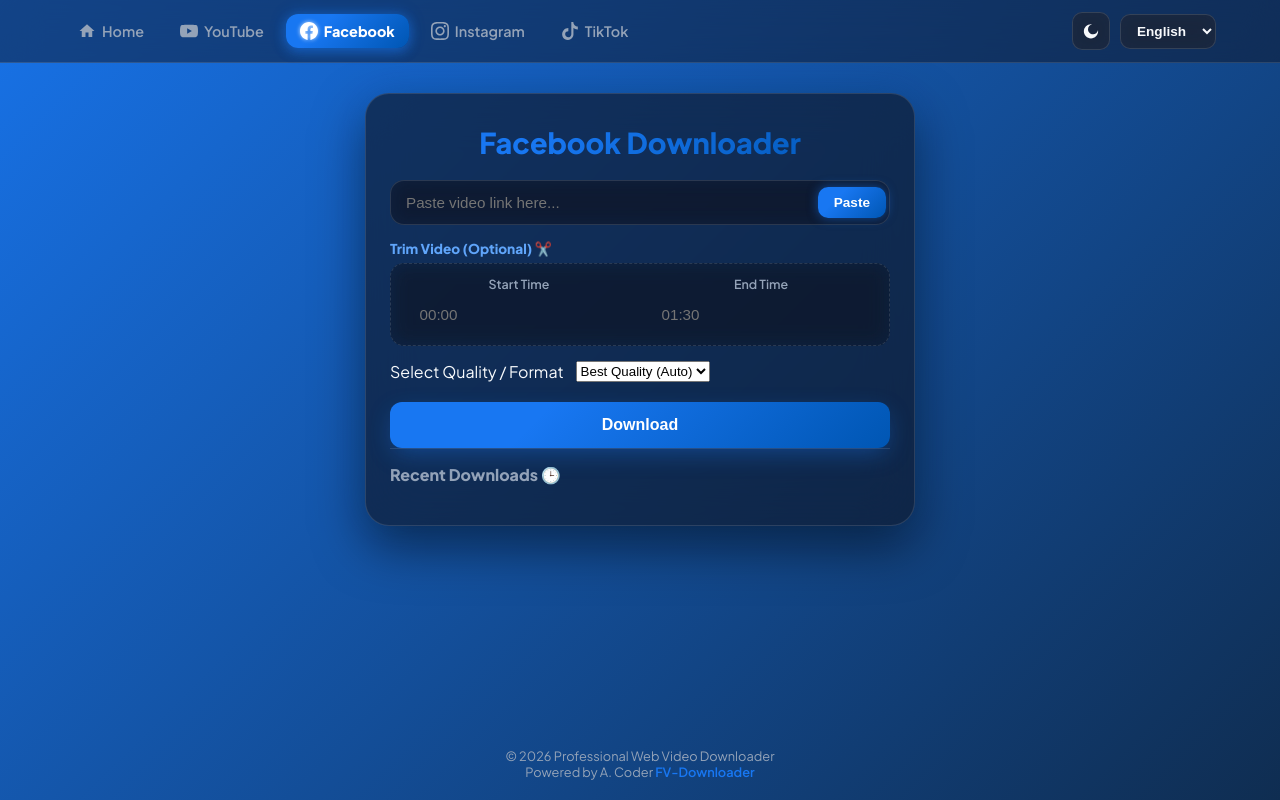
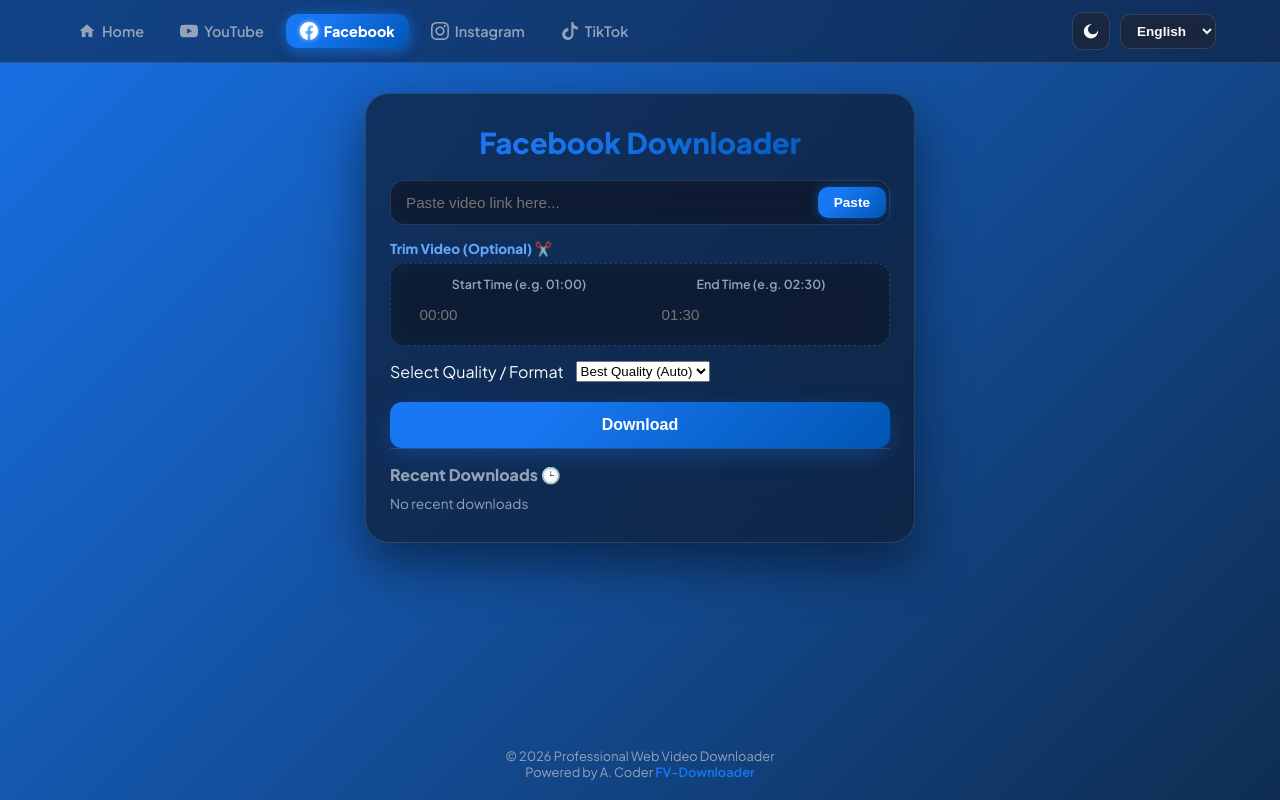
Before and after one commit to m7f0n3-spec/free-video-downloader, a Flask app: page /facebook in a window 1280 px wide. Run offline with Flask 3, Linux system fonts and the light colour scheme; data that the repository does not hold is empty; some libraries are stand-ins or nearby versions.

Commit message:
quick update

```diff
--- a/templates/facebook.html
+++ b/templates/facebook.html
@@ -601,7 +601,7 @@
                 "playlist_info": "Photo Slideshow/Carousel ({count} Items) - Will Download as ZIP",
                 "prompt_paste": "Please paste the video link here:",
                 "history_title": "Recent Downloads 🕒"
-                "recent_downloads": "No recent downloads"
+
             },
             ku: {
                 "nav_home": "سەرەکی",
@@ -625,7 +625,7 @@
                 "playlist_info": "کۆمەڵە وێنە/مێدیا دیاریکرا ({count} بڕگە) - بە فایلی ZIP دادەبەزێت",
                 "prompt_paste": "تکایە بەستەرەکە (Link) لەم شوێنە بنووسە یان پەستای بکە:",
                 "history_title": "دواین فایلە داگیراوەکان 🕒"
-                "recent_downloads": "هیچ فایلێکی داگیراو نیە"
+
             },
             ar: {
                 "nav_home": "الرئيسية",
@@ -649,7 +649,7 @@
                 "playlist_info": "شرائح صور/وسائط متعددة ({count} عناصر) - سيتم التحميل بصيغة ZIP",
                 "prompt_paste": "الرجاء لصق رابط الفيديو هنا:",
                 "history_title": "التحميلات الأخيرة 🕒"
-                "recent_downloads": "التحمیلات لیس موجود"
+
             }
         };
 
@@ -954,7 +954,7 @@
 
                     listElem.innerHTML = '';
                     if (history.length === 0) {
-                        listElem.innerHTML = '<li style="color: var(--text-muted);" data-i18n="recent_downloads">No recent downloads</li>';
+                        listElem.innerHTML = '<li style="color: var(--text-muted);">No recent downloads</li>';
                         return;
                     }
 
--- a/templates/instagram.html
+++ b/templates/instagram.html
@@ -960,7 +960,7 @@
 
                     listElem.innerHTML = '';
                     if (history.length === 0) {
-                        listElem.innerHTML = '<li style="color: var(--text-muted);" data-i18n="recent_downloads">No recent downloads</li>';
+                        listElem.innerHTML = '<li style="color: var(--text-muted);">No recent downloads</li>';
                         return;
                     }
 
--- a/templates/tiktok.html
+++ b/templates/tiktok.html
@@ -960,7 +960,7 @@
 
                     listElem.innerHTML = '';
                     if (history.length === 0) {
-                        listElem.innerHTML = '<li style="color: var(--text-muted);" data-i18n="recent_downloads">No recent downloads</li>';
+                        listElem.innerHTML = '<li style="color: var(--text-muted);">No recent downloads</li>';
                         return;
                     }
 
--- a/templates/youtube.html
+++ b/templates/youtube.html
@@ -960,7 +960,7 @@
 
                     listElem.innerHTML = '';
                     if (history.length === 0) {
-                        listElem.innerHTML = '<li style="color: var(--text-muted);" data-i18n="recent_downloads">No recent downloads</li>';
+                        listElem.innerHTML = '<li style="color: var(--text-muted);">No recent downloads</li>';
                         return;
                     }
 
```
